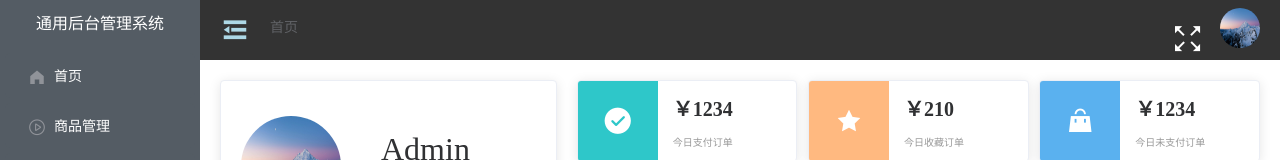
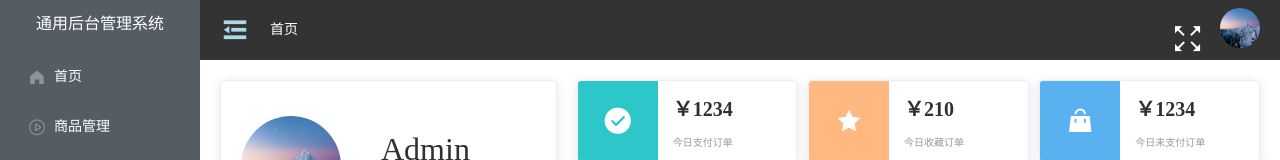
Before and after one commit to lahahah/myapp, a Vue app: page /#/home in a window 1280 px wide. Shown: the top 160 px of the page. Built offline with nearby package versions, Linux system fonts and the light colour scheme.

Commit message:
来到 面包屑部分 修改

```diff
--- a/src/components/CommonAside.vue
+++ b/src/components/CommonAside.vue
@@ -23,7 +23,7 @@
 </template>
 
 <script>
-
+import { mapMutations } from 'vuex'
 export default {
     data() {
         return {
@@ -81,12 +81,15 @@ export default {
         handleClose(key, keyPath) {
             console.log(key, keyPath);
         },
+        ...mapMutations(['selectMenu']),  //可以负载
         clickMenu(item){  //item 就是点击的每一个页面路由数据
             console.log(item)
             //当页面的路由与跳转的路由不一致时才允许跳转
             if(this.$route.path !== item.path && !(this.$route.path === '/home' && (item.path === '/')))
             {   this.$router.push(item.path);}
-            this.$store.commit('selectMenu',item)
+            //或是
+           // this.$store.commit('selectMenu',item);
+           this.selectMenu(item);
         }
     },
     computed: {
--- a/src/components/CommonHeader.vue
+++ b/src/components/CommonHeader.vue
@@ -3,9 +3,11 @@
         <div class="l-content">
             <i :class="collapseIcon" @click="handleCollapse" style="font-size: 30px; color:lightblue"></i>
             <!-- 面包屑 -->
-          <el-breadcrumb separator="/" style="line-height: 25px; margin-left: 20px">
-            <el-breadcrumb-item  class="myColor" v-for="item in tags" :key="item.path" :to="{ path: item.path }">
+          <el-breadcrumb separator="/" >
+            <el-breadcrumb-item v-for="item in tags" :key="item.path">
+              <router-link :to="item.path">
                 {{ item.label }}
+              </router-link>
             </el-breadcrumb-item>
           </el-breadcrumb>
 
@@ -64,25 +66,11 @@ export default {
     justify-content: space-between; //主轴上两端显示
     align-items: center; //纵轴上垂直居中
     padding: 0 20px;
-}
-
-.l-content {
-    display: flex;
-}
-
     .text {
-    font-size: 20px;
+      font-size: 14px;
       margin-left: 10px;
       color: #fff;
-
-    :hover {
-        color: #fff !important;
     }
-}
-
-/*::v-deep .el-breadcrumb__item:last-child .el-breadcrumb__inner {
-    line-height: 30px;
-}*/
 
     .r-content {
       .user {
@@ -91,15 +79,48 @@ export default {
         border-radius: 50%;
         margin-left: 20px;
       }
-}
-
       .el-icon-quanping {
         color: #fff;
         font-size: 25px
       }
+    }
 
-//重写面包屑的字体颜色
-.myColor /deep/ .el-breadcrumb__inner {
-  color: #fff ;
+  .l-content {
+    display: flex;
+    align-items: center;
+    .el-breadcrumb {
+      margin-left: 20px;
+      /deep/ .el-breadcrumb__item { //样式穿刺
+        .el-breadcrumb__inner {
+          a{
+            font-weight: normal;
+            color: #666;
+
           }
+        }
+        &:last-child{   // 也就是选中哪个哪个就是 白色（最后一个显示）
+          .el-breadcrumb__inner{
+            a{
+              color: #fff;
+            }
+          }
+        }
+      }
+    }
+}
+
+
+
+}
+
+
+
+/*::v-deep .el-breadcrumb__item:last-child .el-breadcrumb__inner {
+    line-height: 30px;
+}*/
+
+
+
+
+
 </style>
--- a/src/store/tag.js
+++ b/src/store/tag.js
@@ -2,7 +2,7 @@ export default{
     namespace:true,  //使用命名空间
     state:{
         isCollapse: false,  //控制菜单的展开还是收起
-        tabsList: [
+        tabsList: [  //首页是默认存在的
             {
                 path: '/',
                 name: 'home',
```
Lines whose indentation alone changed are shown as unchanged.
